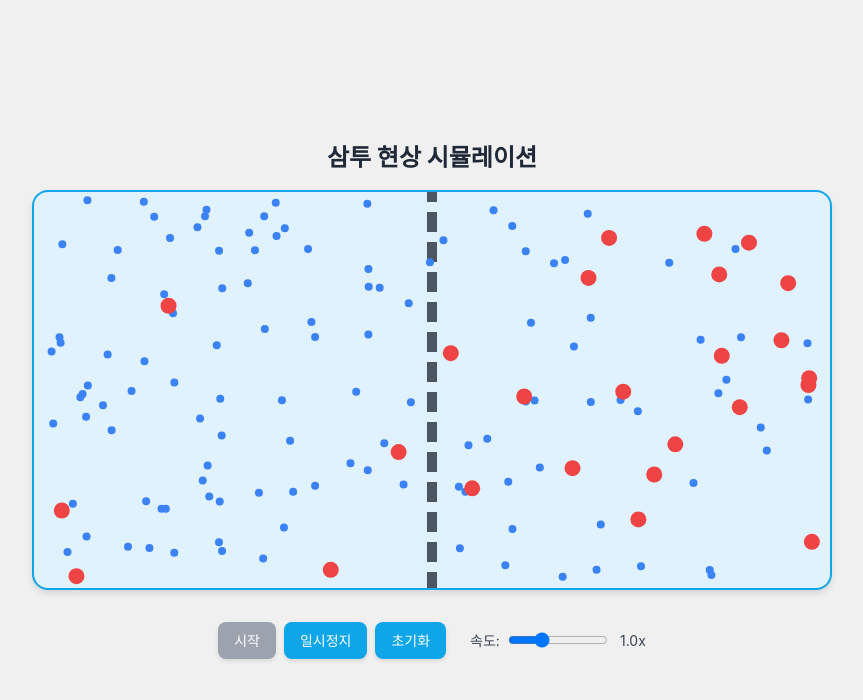
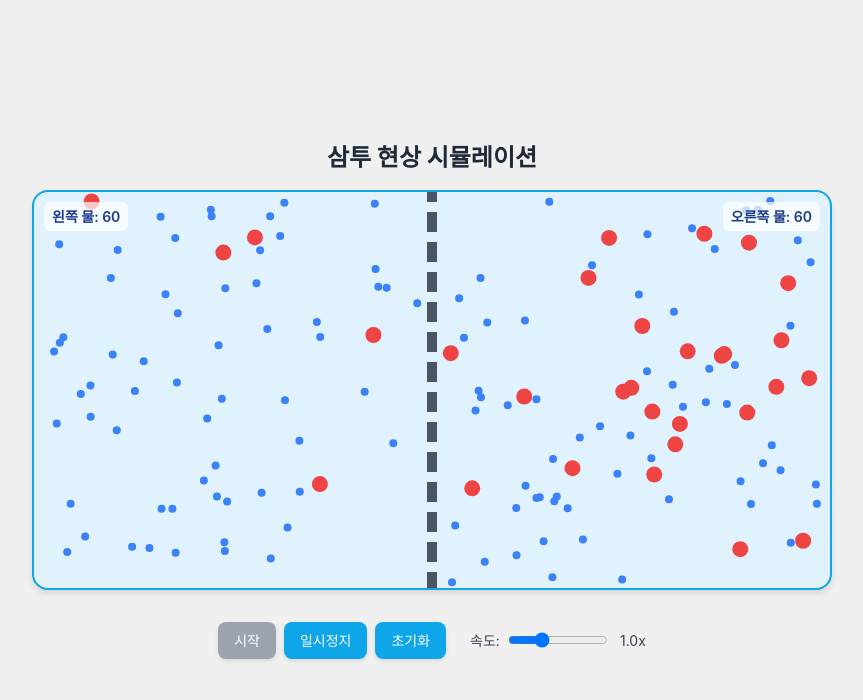
Before and after one commit to Bruder98/isthisit, a plain HTML site: page index.html in a window 1280 px wide. Both pictures are taken after a click on the button "시작". Shown: the whole page, without its empty margins (208-1071 px from the left). Drawn offline with nearby package versions, Linux system fonts and the light colour scheme.

Commit message:
Update index.html

```diff
--- a/index.html
+++ b/index.html
@@ -96,6 +96,24 @@
             display: none; /* 초기에는 숨김 */
             z-index: 10;
         }
+        /* 물 분자 카운터 스타일 */
+        .water-counter {
+            position: absolute;
+            top: 10px;
+            font-size: 0.875rem; /* 14px */
+            font-weight: 600; /* semibold */
+            color: #1e3a8a; /* 진한 파란색 */
+            background-color: rgba(255, 255, 255, 0.7); /* 반투명 흰색 배경 */
+            padding: 4px 8px;
+            border-radius: 0.375rem; /* 6px */
+            z-index: 5; /* 캔버스 위에 표시 */
+        }
+        #leftCounter {
+            left: 10px;
+        }
+        #rightCounter {
+            right: 10px;
+        }
     </style>
 </head>
 <body>
@@ -103,6 +121,8 @@
     <div id="animationContainer">
         <canvas id="osmosisCanvas"></canvas>
          <div id="messageBox">메시지 표시 영역</div>
+         <div id="leftCounter" class="water-counter">왼쪽 물: 0</div>
+         <div id="rightCounter" class="water-counter">오른쪽 물: 0</div>
     </div>
     <div class="controls">
         <button id="startButton">시작</button>
@@ -117,20 +137,25 @@
 
     <script>
         // --- 설정값 ---
-        const WATER_COLOR = '#3b82f6'; // 물 분자 색 (파란색)
-        const SOLUTE_COLOR = '#ef4444'; // 용질 분자 색 (빨간색)
-        const MEMBRANE_COLOR = '#4b5563'; // 반투과성 막 색 (회색)
-        const WATER_RADIUS = 4; // 물 분자 반지름
-        const SOLUTE_RADIUS = 8; // 용질 분자 반지름
-        const INITIAL_WATER_LEFT = 80; // 초기 왼쪽 물 분자 수
-        const INITIAL_SOLUTE_LEFT = 5; // 초기 왼쪽 용질 분자 수
-        const INITIAL_WATER_RIGHT = 40; // 초기 오른쪽 물 분자 수
-        const INITIAL_SOLUTE_RIGHT = 20; // 초기 오른쪽 용질 분자 수
-        const MEMBRANE_PORE_SIZE = WATER_RADIUS * 2.5; // 막 구멍 크기 (물 분자만 통과 가능)
-        const MEMBRANE_THICKNESS = 10; // 막 두께
-        const PORE_SPACING = 30; // 막 구멍 간격
-        const BASE_PARTICLE_SPEED = 0.8; // 분자 기본 이동 속도
-        const COLLISION_BUFFER = 1; // 충돌 후 위치 보정값
+        const WATER_COLOR = '#3b82f6';
+        const SOLUTE_COLOR = '#ef4444';
+        const MEMBRANE_COLOR = '#4b5563';
+        const WATER_RADIUS = 4;
+        const SOLUTE_RADIUS = 8;
+        const INITIAL_WATER_LEFT = 60;
+        const INITIAL_SOLUTE_LEFT = 5;
+        const INITIAL_WATER_RIGHT = 60;
+        const INITIAL_SOLUTE_RIGHT = 25;
+        const MEMBRANE_PORE_SIZE = WATER_RADIUS * 2.5;
+        const MEMBRANE_THICKNESS = 10;
+        const PORE_SPACING = 30;
+        const BASE_PARTICLE_SPEED = 0.8;
+        const COLLISION_BUFFER = 1;
+        // === 막 통과 확률 조절 계수 ===
+        // 고농도(오른쪽)에서 오는 물 분자가 구멍을 통과할 확률을 낮춤 (값이 클수록 통과 어려움)
+        // 예: 1.5 이면, 오른쪽에서 오는 물 분자는 구멍 통과 확률이 왼쪽의 1/1.5 = 약 67%가 됨
+        const RIGHT_SIDE_PASS_BIAS = 1.8;
+        // ============================
 
         // --- 전역 변수 ---
         const canvas = document.getElementById('osmosisCanvas');
@@ -139,34 +164,34 @@
         const startButton = document.getElementById('startButton');
         const pauseButton = document.getElementById('pauseButton');
         const resetButton = document.getElementById('resetButton');
-        const speedSlider = document.getElementById('speedSlider'); // 속도 슬라이더
-        const speedValueSpan = document.getElementById('speedValue'); // 속도 표시 span
+        const speedSlider = document.getElementById('speedSlider');
+        const speedValueSpan = document.getElementById('speedValue');
         const messageBox = document.getElementById('messageBox');
+        const leftCounter = document.getElementById('leftCounter');
+        const rightCounter = document.getElementById('rightCounter');
 
-        let particles = []; // 모든 분자를 담을 배열
-        let animationFrameId = null; // 애니메이션 프레임 ID
-        let isPaused = false; // 일시정지 상태 플래그
-        let membraneX; // 막의 x 좌표
-        let pores = []; // 막의 구멍 위치 배열
-        let speedMultiplier = 1.0; // 속도 배율 (초기값 1.0)
+        let particles = [];
+        let animationFrameId = null;
+        let isPaused = false;
+        let membraneX;
+        let pores = [];
+        let speedMultiplier = 1.0;
 
         // --- 분자 클래스 ---
         class Particle {
             constructor(x, y, radius, color, isSolute = false) {
-                this.x = x; // x 좌표
-                this.y = y; // y 좌표
-                this.radius = radius; // 반지름
-                this.color = color; // 색상
-                this.isSolute = isSolute; // 용질 여부
-                // 무작위 방향으로 초기 속도 설정 (방향 벡터)
+                this.x = x;
+                this.y = y;
+                this.radius = radius;
+                this.color = color;
+                this.isSolute = isSolute;
                 const angle = Math.random() * Math.PI * 2;
-                this.vx_base = Math.cos(angle); // x 방향 단위 벡터
-                this.vy_base = Math.sin(angle); // y 방향 단위 벡터
-                this.vx = this.vx_base * BASE_PARTICLE_SPEED; // 현재 x 속도
-                this.vy = this.vy_base * BASE_PARTICLE_SPEED; // 현재 y 속도
+                this.vx_base = Math.cos(angle);
+                this.vy_base = Math.sin(angle);
+                this.vx = this.vx_base * BASE_PARTICLE_SPEED;
+                this.vy = this.vy_base * BASE_PARTICLE_SPEED;
             }
 
-            // 분자 그리기
             draw() {
                 ctx.beginPath();
                 ctx.arc(this.x, this.y, this.radius, 0, Math.PI * 2);
@@ -175,99 +200,91 @@
                 ctx.closePath();
             }
 
-            // 분자 위치 업데이트 및 충돌 처리
             update(membraneX, pores, currentSpeedMultiplier) {
-                // 1. 현재 속도 배율을 적용하여 위치 이동
                 const currentSpeed = BASE_PARTICLE_SPEED * currentSpeedMultiplier;
+                const prevX = this.x; // 이전 위치 저장 (충돌 방향 판단용)
                 this.x += this.vx_base * currentSpeed;
                 this.y += this.vy_base * currentSpeed;
 
-                // 현재 속도 업데이트 (충돌 감지 등에 사용될 수 있음)
                 this.vx = this.vx_base * currentSpeed;
                 this.vy = this.vy_base * currentSpeed;
 
+                let bounced = false;
+                // 벽 충돌 처리
+                if (this.x - this.radius < 0) { this.vx_base *= -1; this.x = this.radius + COLLISION_BUFFER; bounced = true; }
+                if (this.x + this.radius > canvas.width) { this.vx_base *= -1; this.x = canvas.width - this.radius - COLLISION_BUFFER; bounced = true; }
+                if (this.y - this.radius < 0) { this.vy_base *= -1; this.y = this.radius + COLLISION_BUFFER; bounced = true; }
+                if (this.y + this.radius > canvas.height) { this.vy_base *= -1; this.y = canvas.height - this.radius - COLLISION_BUFFER; bounced = true; }
 
-                // 2. 벽과의 충돌 처리
-                let bounced = false;
-                // 왼쪽 벽
-                if (this.x - this.radius < 0) {
-                    this.vx_base *= -1; // 방향 반전
-                    this.x = this.radius + COLLISION_BUFFER;
-                    bounced = true;
-                }
-                // 오른쪽 벽
-                if (this.x + this.radius > canvas.width) {
-                    this.vx_base *= -1; // 방향 반전
-                    this.x = canvas.width - this.radius - COLLISION_BUFFER;
-                    bounced = true;
-                }
-                // 위쪽 벽
-                if (this.y - this.radius < 0) {
-                    this.vy_base *= -1; // 방향 반전
-                    this.y = this.radius + COLLISION_BUFFER;
-                    bounced = true;
-                }
-                // 아래쪽 벽
-                if (this.y + this.radius > canvas.height) {
-                    this.vy_base *= -1; // 방향 반전
-                    this.y = canvas.height - this.radius - COLLISION_BUFFER;
-                    bounced = true;
-                }
-
-                // 3. 반투과성 막과의 충돌 처리
+                // 막 충돌 처리
                 const membraneLeft = membraneX - MEMBRANE_THICKNESS / 2;
                 const membraneRight = membraneX + MEMBRANE_THICKNESS / 2;
+                let collisionSide = null; // 'left_face' or 'right_face'
 
-                // 막과 충돌했는지 확인 (이동 방향 고려)
-                let collisionSide = null;
-                // 오른쪽으로 이동 중 막의 왼쪽 면과 충돌 가능성 확인
-                if (this.vx > 0 && this.x + this.radius > membraneLeft && this.x - this.radius < membraneRight) {
-                     // 정확한 충돌 지점 확인 (막의 왼쪽 면을 넘어섰는지)
-                     if (this.x - this.radius < membraneLeft) {
-                         collisionSide = 'left';
-                     }
-                }
-                // 왼쪽으로 이동 중 막의 오른쪽 면과 충돌 가능성 확인
-                else if (this.vx < 0 && this.x - this.radius < membraneRight && this.x + this.radius > membraneLeft) {
-                     // 정확한 충돌 지점 확인 (막의 오른쪽 면을 넘어섰는지)
-                     if (this.x + this.radius > membraneRight) {
-                        collisionSide = 'right';
-                     }
+                // 막 영역과 겹치는지 확인
+                if (this.x + this.radius > membraneLeft && this.x - this.radius < membraneRight) {
+                    // 어느 쪽에서 진입했는지 판단
+                    if (prevX <= membraneLeft - this.radius && this.x > membraneLeft - this.radius) {
+                        collisionSide = 'left_face'; // 왼쪽 면과 충돌 (오른쪽으로 이동 중)
+                    } else if (prevX >= membraneRight + this.radius && this.x < membraneRight + this.radius) {
+                        collisionSide = 'right_face'; // 오른쪽 면과 충돌 (왼쪽으로 이동 중)
+                    }
+                    // 이미 막 내부에 있는 경우 (튕겨나가지 못하고 끼인 경우 대비)
+                    else if (prevX > membraneLeft && prevX < membraneRight) {
+                         // 어느 면에 더 가까운지로 판단하여 강제로 튕겨내기
+                         if (Math.abs(this.x - membraneLeft) < Math.abs(this.x - membraneRight)) {
+                             collisionSide = 'left_face'; // 왼쪽 면으로 간주
+                         } else {
+                             collisionSide = 'right_face'; // 오른쪽 면으로 간주
+                         }
+                    }
                 }
 
 
                 if (collisionSide) {
-                    let canPass = false;
-                    // 물 분자이고 구멍을 통과하는지 확인
+                    let hitPore = false;
+                    // 물 분자만 구멍 통과 가능성 확인
                     if (!this.isSolute) {
                         for (const pore of pores) {
-                            // 분자의 중심이 구멍의 y 범위 내에 있는지 확인
                             if (this.y > pore.y - pore.height / 2 && this.y < pore.y + pore.height / 2) {
-                                canPass = true;
+                                hitPore = true;
                                 break;
                             }
                         }
                     }
 
-                    // 통과하지 못하면 반사
-                    if (!canPass) {
+                    let actuallyPass = false;
+                    if (hitPore) {
+                        // === 통과 확률 로직 ===
+                        if (collisionSide === 'left_face') { // 왼쪽에서 옴 (저농도)
+                            actuallyPass = true; // 구멍에 맞으면 통과
+                        } else { // 오른쪽에서 옴 (고농도)
+                            // 설정된 확률(1 / RIGHT_SIDE_PASS_BIAS)에 따라 통과 여부 결정
+                            if (Math.random() < (1.0 / RIGHT_SIDE_PASS_BIAS)) {
+                                actuallyPass = true;
+                            } else {
+                                actuallyPass = false; // 확률적으로 통과 실패 (튕겨나감)
+                            }
+                        }
+                        // ======================
+                    }
+
+                    // 최종적으로 통과하지 못하는 경우 (용질이거나, 구멍 못찾거나, 확률 실패)
+                    if (!actuallyPass) {
                         this.vx_base *= -1; // x 방향 반전
                         bounced = true;
 
-                        // 위치 조정 로직
-                        if (collisionSide === 'left') {
+                        // 위치 조정 (막 바깥으로 확실히 빼주기)
+                        if (collisionSide === 'left_face') {
                             this.x = membraneLeft - this.radius - COLLISION_BUFFER;
-                        } else {
+                        } else { // 'right_face'
                             this.x = membraneRight + this.radius + COLLISION_BUFFER;
                         }
-
-                    } else {
-                         // 통과하는 경우는 방향 변경 없이 그대로 진행
                     }
+                    // 통과하는 경우는 위치 조정 없이 그대로 진행
                 }
 
-                // 충돌 후 현재 속도 재계산 (방향이 바뀌었으므로)
-                if (bounced) {
+                if (bounced) { // 방향이 바뀌었으면 현재 속도 벡터 업데이트
                     this.vx = this.vx_base * currentSpeed;
                     this.vy = this.vy_base * currentSpeed;
                 }
@@ -276,30 +293,26 @@
 
         // --- 애니메이션 초기화 ---
         function init() {
-            // 캔버스 크기 조절
             canvas.width = container.clientWidth;
             canvas.height = container.clientHeight;
-
             membraneX = canvas.width / 2;
             particles = [];
             pores = [];
 
-            // 막 구멍 생성
             for (let y = PORE_SPACING / 2; y < canvas.height; y += PORE_SPACING) {
                 pores.push({ y: y, height: MEMBRANE_PORE_SIZE });
             }
 
-            // 분자 생성
             createParticles(INITIAL_WATER_LEFT, 0, membraneX - MEMBRANE_THICKNESS / 2, WATER_RADIUS, WATER_COLOR, false);
             createParticles(INITIAL_SOLUTE_LEFT, 0, membraneX - MEMBRANE_THICKNESS / 2, SOLUTE_RADIUS, SOLUTE_COLOR, true);
             createParticles(INITIAL_WATER_RIGHT, membraneX + MEMBRANE_THICKNESS / 2, canvas.width, WATER_RADIUS, WATER_COLOR, false);
             createParticles(INITIAL_SOLUTE_RIGHT, membraneX + MEMBRANE_THICKNESS / 2, canvas.width, SOLUTE_RADIUS, SOLUTE_COLOR, true);
 
-            // 속도 슬라이더 초기화
             speedMultiplier = parseFloat(speedSlider.value);
             speedValueSpan.textContent = `${speedMultiplier.toFixed(1)}x`;
 
             isPaused = true;
+            updateCounters();
             draw();
             updateButtonStates();
             showMessage("시작 버튼을 눌러 애니메이션을 시작하세요.", 3000);
@@ -312,75 +325,87 @@
                 let attempts = 0;
                 do {
                     validPosition = true;
-                    // 영역 내 무작위 위치 생성 (막 두께 고려)
-                    x = Math.random() * (endX - startX - radius * 2 - (isSolute ? 0 : MEMBRANE_THICKNESS)) + startX + radius;
+                    // x = Math.random() * (endX - startX - radius * 2 - (startX === 0 ? 0 : MEMBRANE_THICKNESS)) + startX + radius;
+                     // 시작 X 좌표에 따라 막 두께 고려 다르게 적용
+                    let effectiveEndX = endX;
+                    let effectiveStartX = startX;
+                    if (startX === 0) { // 왼쪽 영역
+                        effectiveEndX = membraneX - MEMBRANE_THICKNESS / 2;
+                    } else { // 오른쪽 영역
+                        effectiveStartX = membraneX + MEMBRANE_THICKNESS / 2;
+                    }
+                    x = Math.random() * (effectiveEndX - effectiveStartX - radius * 2) + effectiveStartX + radius;
                     y = Math.random() * (canvas.height - radius * 2) + radius;
+
 
                     // 다른 분자와 겹치는지 확인
                     for (const p of particles) {
-                        const dx = p.x - x;
-                        const dy = p.y - y;
-                        const distance = Math.sqrt(dx * dx + dy * dy);
-                        if (distance < p.radius + radius + COLLISION_BUFFER) {
-                            validPosition = false;
-                            break;
+                        const dx = p.x - x; const dy = p.y - y;
+                        if (Math.sqrt(dx * dx + dy * dy) < p.radius + radius + COLLISION_BUFFER) {
+                            validPosition = false; break;
                         }
                     }
-                    // 막 내부에 생성되지 않도록 확인 (Particle 생성 시 막을 고려하지 않으므로 여기서 체크)
+                    // 막 내부에 생성되지 않도록 확인 (더욱 확실하게)
                     const membraneLeft = membraneX - MEMBRANE_THICKNESS / 2;
                     const membraneRight = membraneX + MEMBRANE_THICKNESS / 2;
                     if (x + radius > membraneLeft && x - radius < membraneRight) {
                         validPosition = false;
                     }
-
                     attempts++;
                 } while (!validPosition && attempts < 100);
 
                 if (validPosition || attempts >= 100) {
                      particles.push(new Particle(x, y, radius, color, isSolute));
                      if(attempts >= 100 && !validPosition) console.warn("Overlap possible after 100 attempts.");
-                } else {
-                    // console.warn("Failed to place particle without overlap or inside membrane.");
                 }
             }
         }
 
+        // --- 물 분자 카운터 업데이트 함수 ---
+        function updateCounters() {
+            let leftWaterCount = 0;
+            let rightWaterCount = 0;
+            particles.forEach(p => {
+                if (!p.isSolute) {
+                    if (p.x < membraneX) leftWaterCount++;
+                    else rightWaterCount++;
+                }
+            });
+            leftCounter.textContent = `왼쪽 물: ${leftWaterCount}`;
+            rightCounter.textContent = `오른쪽 물: ${rightWaterCount}`;
+        }
+
         // --- 그리기 함수 ---
         function draw() {
-            // 캔버스 지우기
             ctx.clearRect(0, 0, canvas.width, canvas.height);
 
-            // 반투과성 막 그리기
+            // 막 그리기
             ctx.fillStyle = MEMBRANE_COLOR;
             let currentY = 0;
             for (const pore of pores) {
                 const segmentHeight = pore.y - pore.height / 2 - currentY;
-                if (segmentHeight > 0) {
-                    ctx.fillRect(membraneX - MEMBRANE_THICKNESS / 2, currentY, MEMBRANE_THICKNESS, segmentHeight);
-                }
+                if (segmentHeight > 0) ctx.fillRect(membraneX - MEMBRANE_THICKNESS / 2, currentY, MEMBRANE_THICKNESS, segmentHeight);
                 currentY = pore.y + pore.height / 2;
             }
-            if (currentY < canvas.height) {
-                 ctx.fillRect(membraneX - MEMBRANE_THICKNESS / 2, currentY, MEMBRANE_THICKNESS, canvas.height - currentY);
-            }
+            if (currentY < canvas.height) ctx.fillRect(membraneX - MEMBRANE_THICKNESS / 2, currentY, MEMBRANE_THICKNESS, canvas.height - currentY);
 
-            // 모든 분자 그리기
+            // 분자 그리기
             particles.forEach(p => p.draw());
+
+            // 카운터 업데이트
+            updateCounters();
         }
 
         // --- 업데이트 함수 ---
         function update() {
-            // 현재 속도 배율을 모든 분자 업데이트에 전달
             particles.forEach(p => p.update(membraneX, pores, speedMultiplier));
         }
 
         // --- 애니메이션 루프 ---
         function animate() {
             if (isPaused) return;
-
-            update(); // 상태 업데이트
-            draw(); // 그리기
-
+            update();
+            draw();
             animationFrameId = requestAnimationFrame(animate);
         }
 
@@ -388,9 +413,7 @@
         function showMessage(message, duration = 2000) {
             messageBox.textContent = message;
             messageBox.style.display = 'block';
-            if (messageBox.timerId) {
-                clearTimeout(messageBox.timerId);
-            }
+            if (messageBox.timerId) clearTimeout(messageBox.timerId);
             messageBox.timerId = setTimeout(() => {
                 messageBox.style.display = 'none';
                 messageBox.timerId = null;
@@ -405,52 +428,25 @@
 
         // --- 이벤트 리스너 ---
         startButton.addEventListener('click', () => {
-            if (isPaused) {
-                isPaused = false;
-                animate();
-                updateButtonStates();
-                 showMessage("애니메이션 시작", 1500);
-            }
+            if (isPaused) { isPaused = false; animate(); updateButtonStates(); showMessage("애니메이션 시작", 1500); }
         });
-
         pauseButton.addEventListener('click', () => {
-            if (!isPaused) {
-                isPaused = true;
-                cancelAnimationFrame(animationFrameId);
-                animationFrameId = null;
-                updateButtonStates();
-                 showMessage("애니메이션 일시정지", 1500);
-            }
+            if (!isPaused) { isPaused = true; cancelAnimationFrame(animationFrameId); animationFrameId = null; updateButtonStates(); showMessage("애니메이션 일시정지", 1500); }
         });
-
         resetButton.addEventListener('click', () => {
             isPaused = true;
-            if (animationFrameId) {
-                cancelAnimationFrame(animationFrameId);
-                animationFrameId = null;
-            }
-            // 슬라이더 값도 초기화
+            if (animationFrameId) { cancelAnimationFrame(animationFrameId); animationFrameId = null; }
             speedSlider.value = "1";
-            init(); // init 함수 내에서 speedMultiplier 업데이트
-             showMessage("초기 상태로 리셋", 1500);
+            init();
+            showMessage("초기 상태로 리셋", 1500);
         });
-
-        // 속도 슬라이더 이벤트 리스너
         speedSlider.addEventListener('input', () => {
             speedMultiplier = parseFloat(speedSlider.value);
             speedValueSpan.textContent = `${speedMultiplier.toFixed(1)}x`;
-            // 속도 변경 메시지 (선택적)
-            // showMessage(`속도 ${speedMultiplier.toFixed(1)}x 로 변경`, 1000);
         });
-
-        // 창 크기 변경 시
         window.addEventListener('resize', () => {
              isPaused = true;
-             if (animationFrameId) {
-                cancelAnimationFrame(animationFrameId);
-                animationFrameId = null;
-             }
-             // 슬라이더 값 유지 (또는 리셋 원하면 speedSlider.value = "1"; 추가)
+             if (animationFrameId) { cancelAnimationFrame(animationFrameId); animationFrameId = null; }
              init();
              showMessage("창 크기 변경됨. 초기화되었습니다.", 2000);
         });
```
